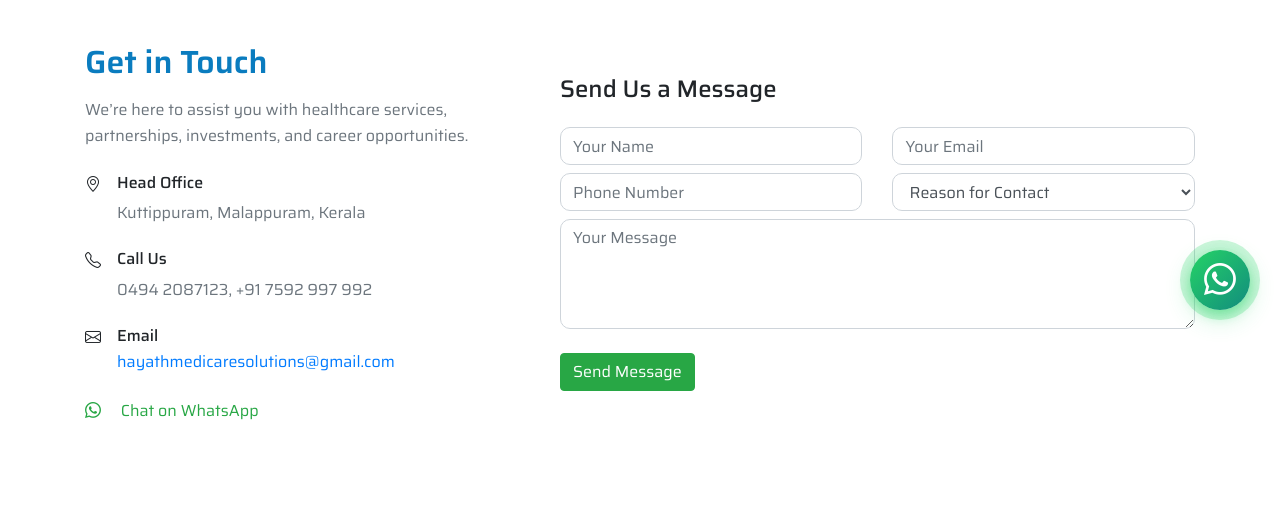
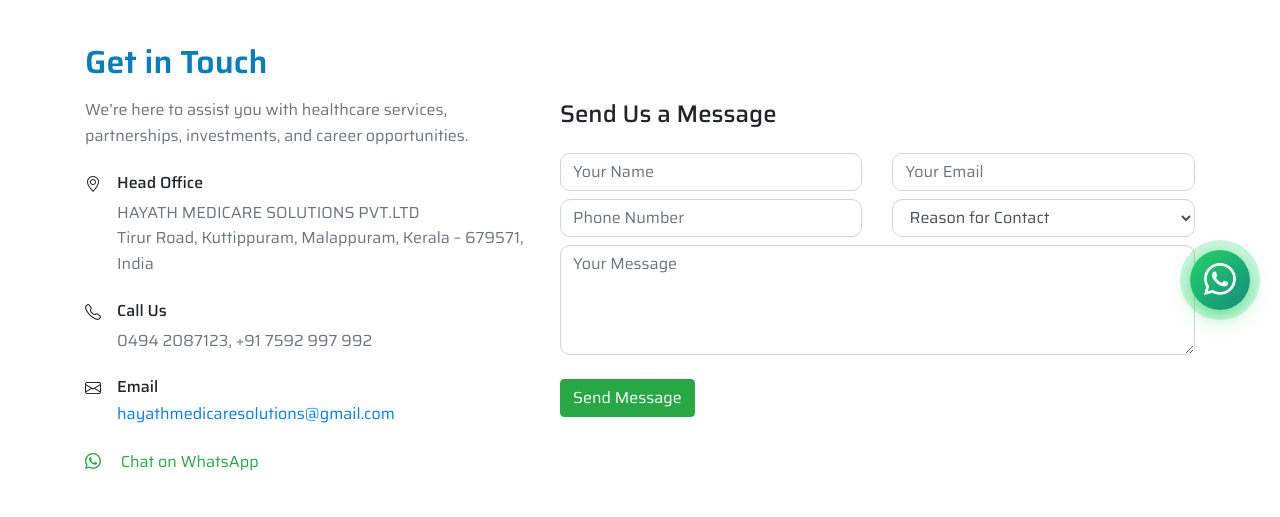
Before and after one commit to Shefii-02/hmc_solutions, a PHP site: page /contact in a window 1280 px wide; the page is wider, and only the part inside the window is pictured. Shown: the part 460-977 px from the top of that part. Run offline with PHP 8.4, Linux system fonts and the light colour scheme; some libraries are stand-ins or nearby versions; some web fonts are replaced.

Commit message:
address changed

```diff
--- a/contact.php
+++ b/contact.php
@@ -1,7 +1,7 @@
 <?php
 include('header.php');
 ?>
-<div class="page-banner" >
+<div class="page-banner">
     <div class="overlay"></div>
     <h1 class="title">Contact Us</h1>
 </div>
@@ -25,7 +25,8 @@ include('header.php');
                     <div>
                         <h6 class="fw-semibold mr-1">Head Office</h6>
                         <p class="mb-0 text-muted">
-                            Kuttippuram, Malappuram, Kerala
+                            HAYATH MEDICARE SOLUTIONS PVT.LTD<br>
+                            Tirur Road, Kuttippuram, Malappuram, Kerala – 679571, India
                         </p>
                     </div>
                 </div>
@@ -37,7 +38,7 @@ include('header.php');
                     <div>
                         <h6 class="fw-semibold mb-2">Call Us</h6>
                         <p class="mb-0 text-muted">
-                                0494 2087123, +91 7592 997 992
+                            0494 2087123, +91 7592 997 992
                         </p>
                     </div>
                 </div>
@@ -49,7 +50,7 @@ include('header.php');
                     <div>
                         <h6 class="fw-semibold mb-1">Email</h6>
                         <p class="mb-0 text-muted">
-                           <a href="https://mail.google.com/mail/?view=cm&fs=1&to=hayathmedicaresolutions@gmail.com">hayathmedicaresolutions@gmail.com</a>
+                            <a href="https://mail.google.com/mail/?view=cm&fs=1&to=hayathmedicaresolutions@gmail.com">hayathmedicaresolutions@gmail.com</a>
                         </p>
                     </div>
                 </div>
```
